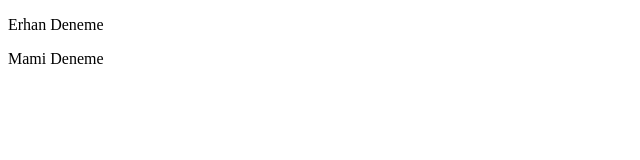
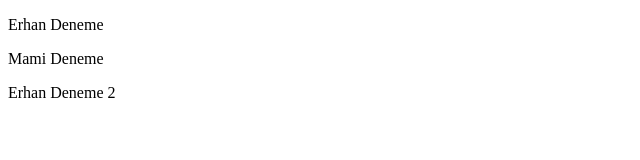
Before and after one commit to ErhanSariyildiz/asd, a plain HTML site: page index.html in a window 1280 px wide. Shown: the whole page, without its empty margins (0-640 px from the left). Drawn offline with Linux system fonts and the light colour scheme.

Commit message:
Erhan Deneme 2

```diff
--- a/index.html
+++ b/index.html
@@ -8,5 +8,6 @@
 <body>
     <p>Erhan Deneme</p>
     <p>Mami Deneme</p>
+    <p>Erhan Deneme 2</p>
 </body>
 </html>
```
